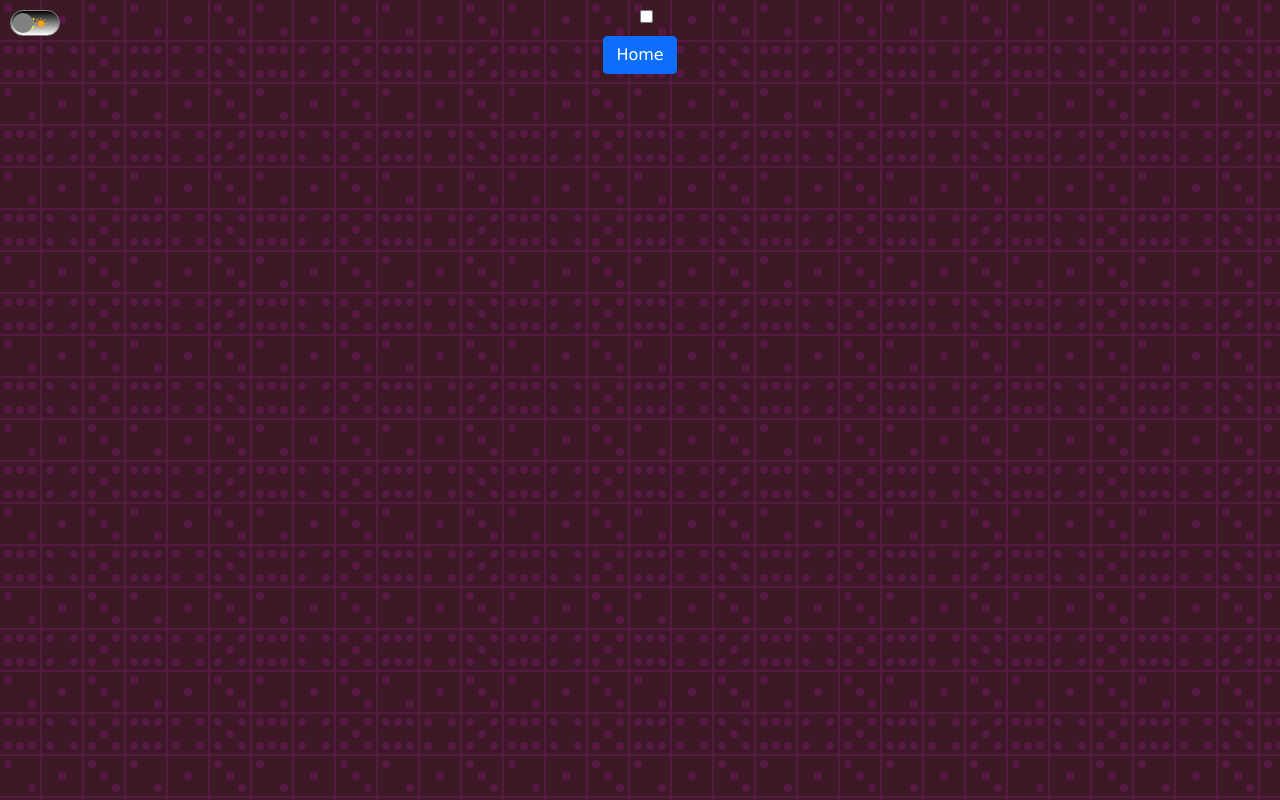
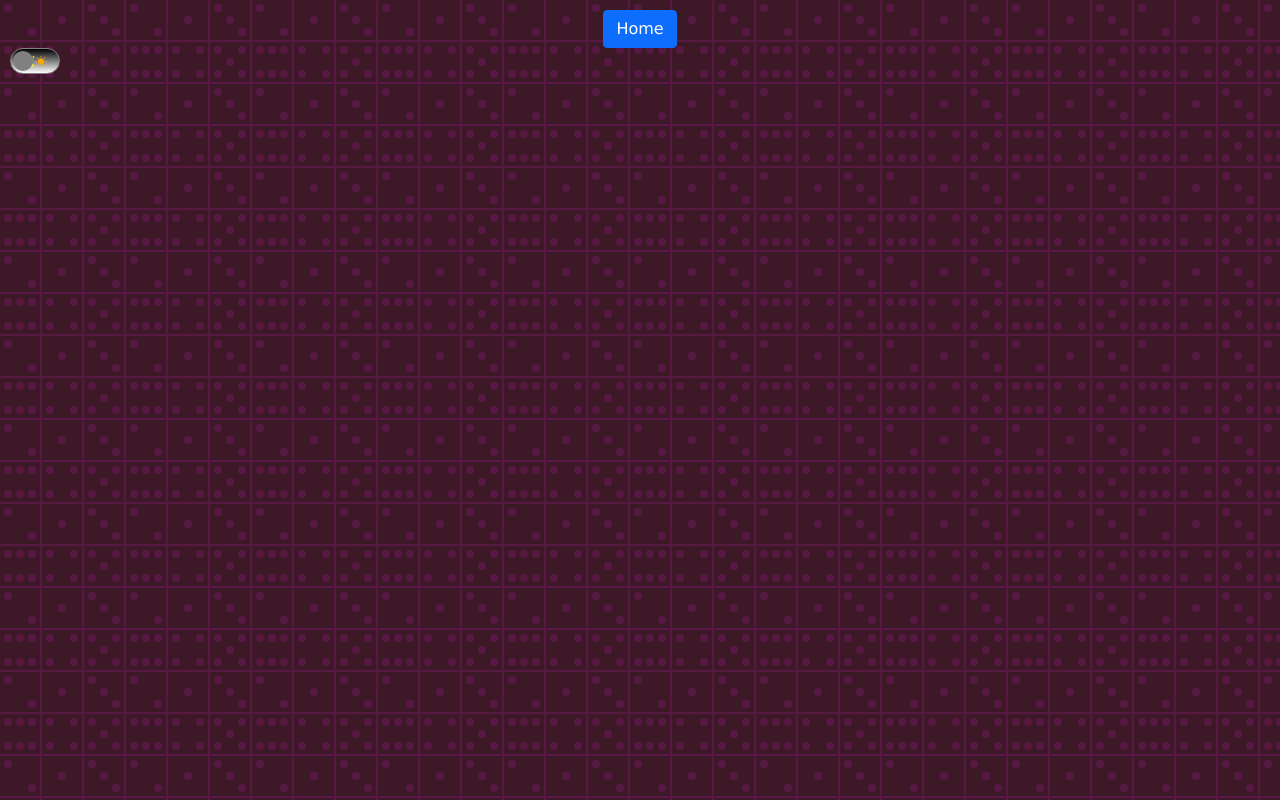
Before and after one commit to ShannaJSmith/css-components, a React (Create React App) app in the folder css-components/: page /background1 in a window 1280 px wide. Built offline with nearby package versions, Linux system fonts and the light colour scheme.

Commit message:
add display none to checkbox

```diff
--- a/css-components/src/components/DarkModeButton.css
+++ b/css-components/src/components/DarkModeButton.css
@@ -1,5 +1,6 @@
 .checkbox {
   position: absolute;
+  display: none;
 }
 
 .label {
--- a/css-components/src/components/DarkModeButton.jsx
+++ b/css-components/src/components/DarkModeButton.jsx
@@ -3,7 +3,7 @@ import './DarkModeButton.css';
 
 const DarkModeButton = () => {
   return (
-    <div>
+    <div className="toggle-btn">
       <input type="checkbox" className="checkbox" id="check" />
       <label className="label" for="check">
         <BsMoonStarsFill style={{ color: 'yellow', fontSize: 'small' }} />
--- a/css-components/src/pages/Background1.jsx
+++ b/css-components/src/pages/Background1.jsx
@@ -6,10 +6,10 @@ import { Button } from 'react-bootstrap';
 const Background1 = () => {
   return (
     <div className="background1">
-      <DarkModeButton />
       <Link to="/">
         <Button variant="primary">Home</Button>
       </Link>
+      <DarkModeButton />
     </div>
   );
 };
```
